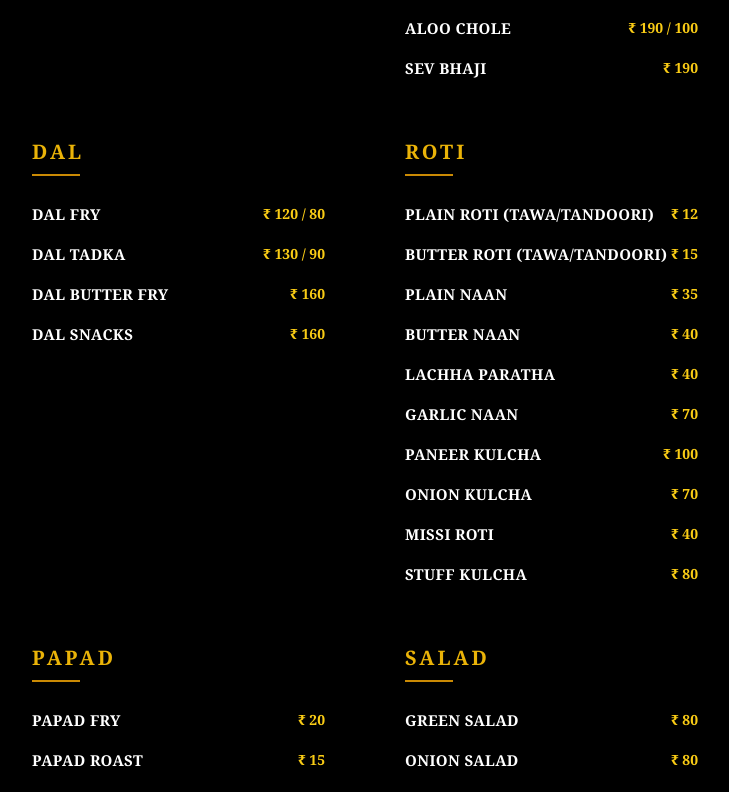
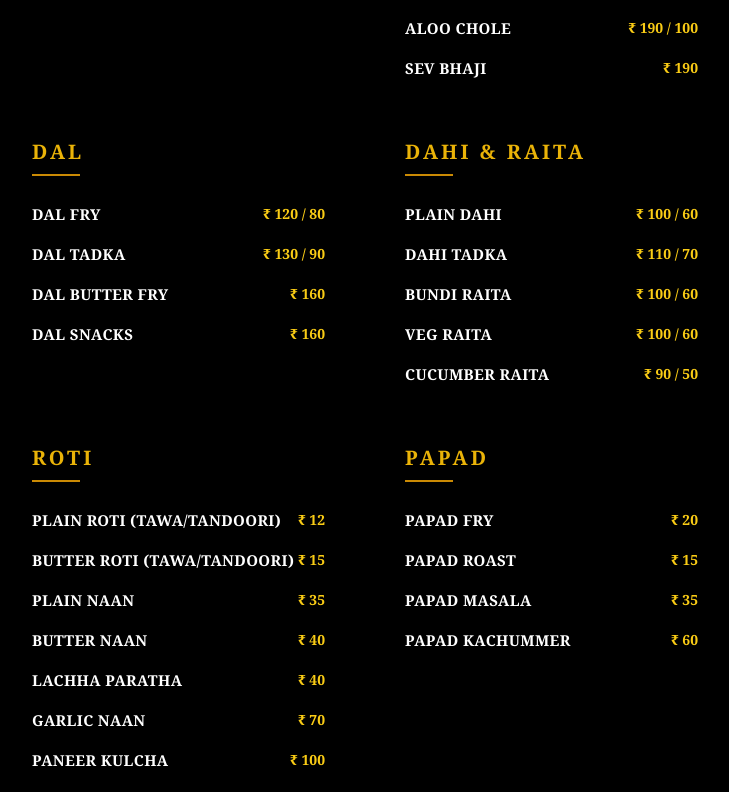
Before and after one commit to choplal/shantidoot-menu, a React (Create React App) app: page / in a window 1280 px wide. Shown: the part 4160-4952 px from the top of the page, without its empty margins (275-1004 px from the left). Built offline with nearby package versions, Linux system fonts and the light colour scheme.

Commit message:
some update

```diff
--- a/src/App.js
+++ b/src/App.js
@@ -193,6 +193,13 @@ export default function App() {
             <Item name="DAL BUTTER FRY" price="160" />
             <Item name="DAL SNACKS" price="160" />
           </MenuSection>
+          <MenuSection title="DAHI & RAITA">
+    <Item name="PLAIN DAHI" price="100 / 60" />
+    <Item name="DAHI TADKA" price="110 / 70" />
+    <Item name="BUNDI RAITA" price="100 / 60" />
+    <Item name="VEG RAITA" price="100 / 60" />
+    <Item name="CUCUMBER RAITA" price="90 / 50" />
+          </MenuSection>
 
           <MenuSection title="ROTI">
            <Item name="PLAIN ROTI (TAWA/TANDOORI)"price="12"/>
```
